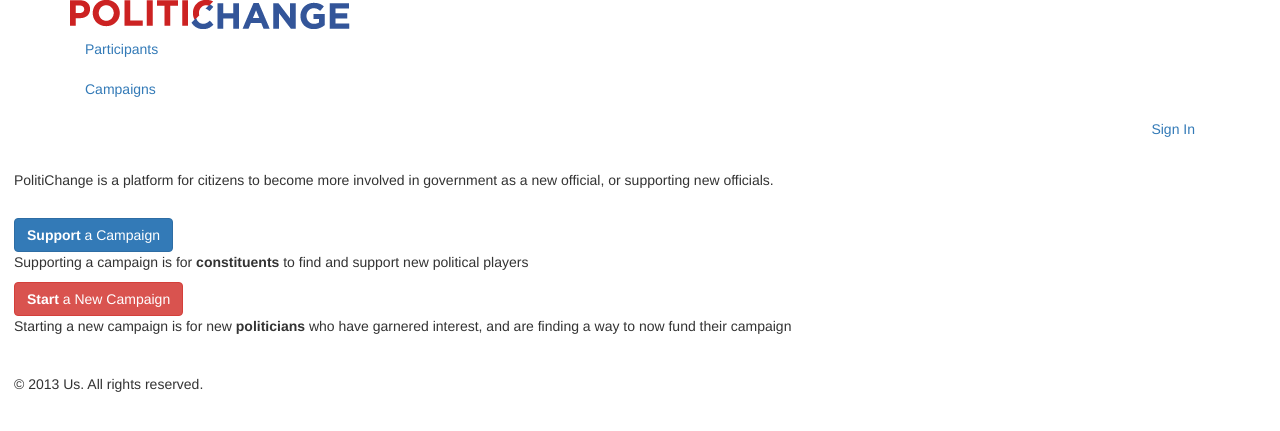
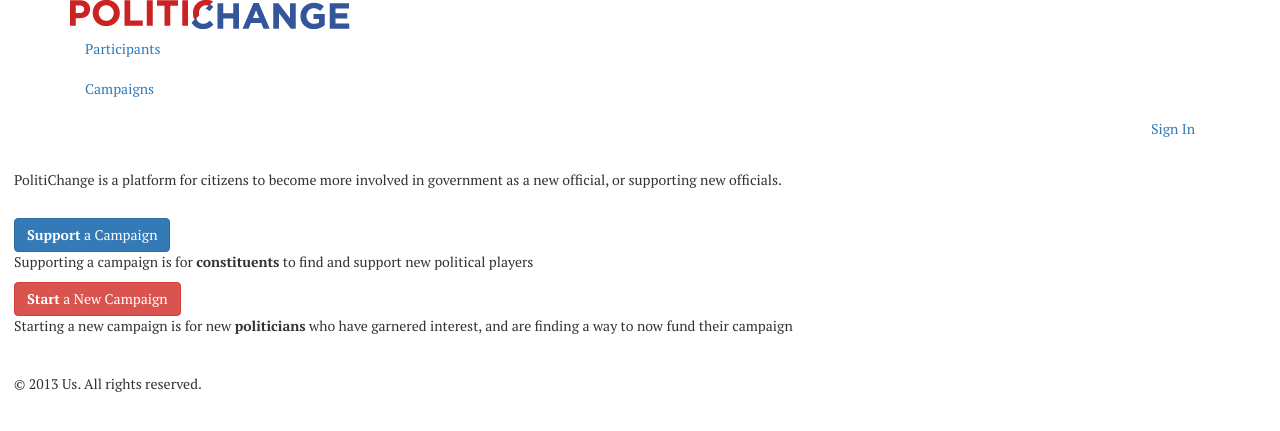
Before and after one commit to samatjain/politichange, a Django app: page / in a window 1280 px wide. Shown: the top 431 px of the page. Run offline with Django 3.2, Linux system fonts and the light colour scheme; some libraries are stand-ins or nearby versions.

Commit message:
Font styles

```diff
--- a/mauve_duck/agile_otter/static/styles.css
+++ b/mauve_duck/agile_otter/static/styles.css
@@ -27,3 +27,11 @@ footer {
         margin: 0;
         border-radius: 50%;
 }
+
+body {
+	font-family: "PT Serif";
+}
+
+h1, h2, h3, h4, h5 {
+	font-family: "PT Sans";
+}
```
